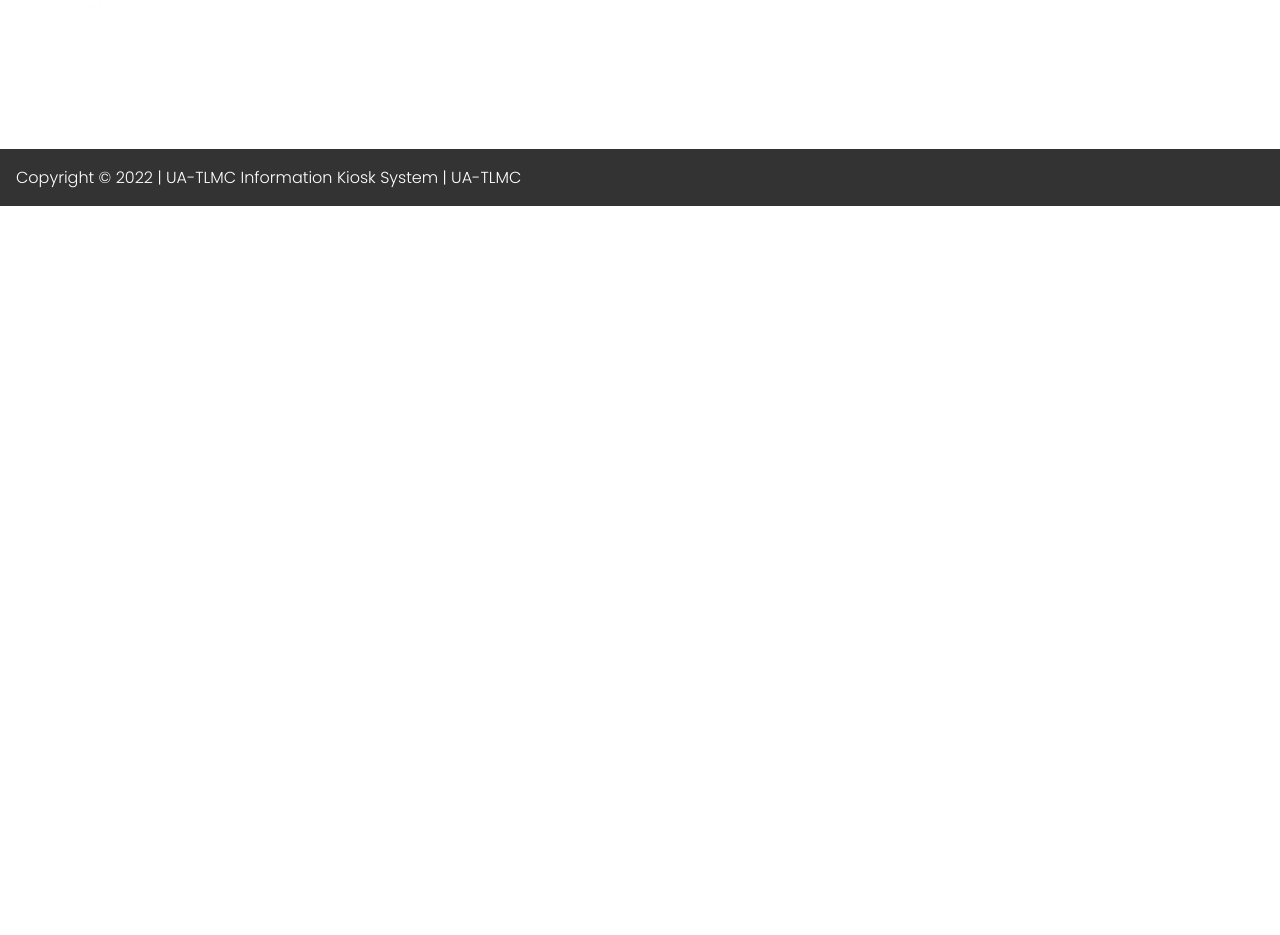
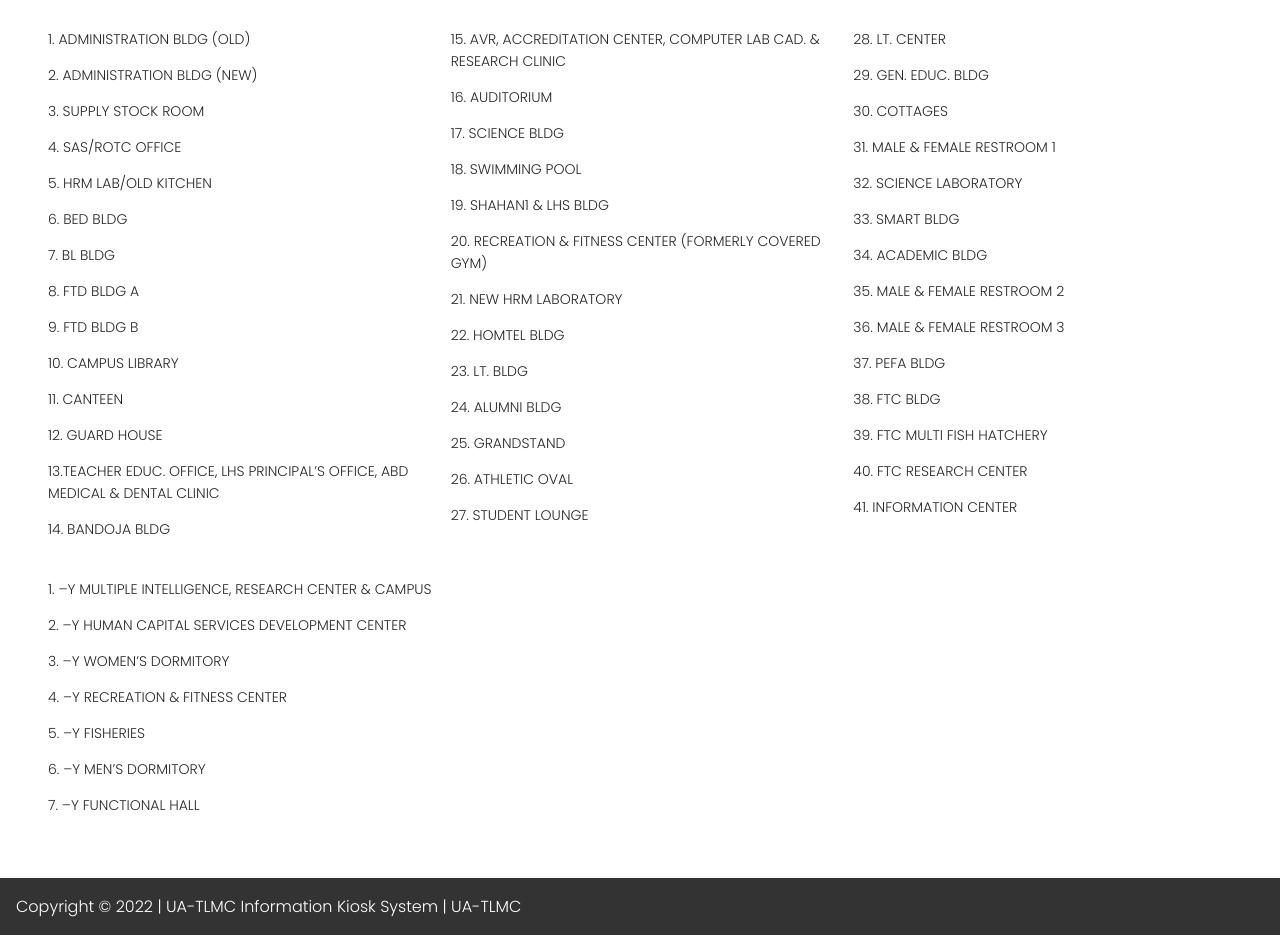
Before and after one commit to reyrey1616/information-kiosk-system, a React (Create React App) app: page / in a window 1280 px wide. Shown: the part 2180-3115 px from the top of the page. Before the commit the page ends 2386 px from the top, so only its background shows below. Built offline with nearby package versions, Linux system fonts and the light colour scheme.

Commit message:
added map legend

```diff
--- a/src/pages/home/home.page.jsx
+++ b/src/pages/home/home.page.jsx
@@ -85,6 +85,74 @@
         <center>
           <img src={Map} className="campus-map" alt="UA-TLMC Campus Map" />
         </center>
+
+        <p className="fs-3">Legend</p>
+        <div className="p-2 row">
+          <div className="col-md-4 col-xs-6">
+            <p>1. ADMINISTRATION BLDG (OLD)</p>
+            <p>2. ADMINISTRATION BLDG (NEW)</p>
+            <p>3. SUPPLY STOCK ROOM</p>
+            <p>4. SAS/ROTC OFFICE</p>
+            <p>5. HRM LAB/OLD KITCHEN</p>
+            <p>6. BED BLDG</p>
+            <p>7. BL BLDG</p>
+            <p>8. FTD BLDG A</p>
+            <p>9. FTD BLDG B</p>
+            <p>10. CAMPUS LIBRARY</p>
+            <p>11. CANTEEN </p>
+            <p>12. GUARD HOUSE</p>
+            <p>
+              13.TEACHER EDUC. OFFICE, LHS PRINCIPAL’S OFFICE, ABD MEDICAL &
+              DENTAL CLINIC
+            </p>
+            <p>14. BANDOJA BLDG</p>
+          </div>
+          <div className="col-md-4 col-xs-6">
+            <p>
+              15. AVR, ACCREDITATION CENTER, COMPUTER LAB CAD. & RESEARCH CLINIC
+            </p>
+            <p>16. AUDITORIUM</p>
+            <p>17. SCIENCE BLDG</p>
+            <p>18. SWIMMING POOL</p>
+            <p>19. SHAHAN1 & LHS BLDG</p>
+            <p>20. RECREATION & FITNESS CENTER (FORMERLY COVERED GYM)</p>
+            <p>21. NEW HRM LABORATORY</p>
+            <p>22. HOMTEL BLDG</p>
+            <p>23. LT. BLDG</p>
+            <p>24. ALUMNI BLDG</p>
+            <p>25. GRANDSTAND</p>
+            <p>26. ATHLETIC OVAL</p>
+            <p>27. STUDENT LOUNGE</p>
+          </div>
+          <div className="col-md-4 col-xs-6">
+            <p>28. LT. CENTER</p>
+            <p>29. GEN. EDUC. BLDG</p>
+            <p>30. COTTAGES</p>
+            <p>31. MALE & FEMALE RESTROOM 1</p>
+            <p>32. SCIENCE LABORATORY</p>
+            <p>33. SMART BLDG</p>
+            <p>34. ACADEMIC BLDG</p>
+            <p>35. MALE & FEMALE RESTROOM 2</p>
+            <p>36. MALE & FEMALE RESTROOM 3</p>
+            <p>37. PEFA BLDG</p>
+            <p>38. FTC BLDG</p>
+            <p>39. FTC MULTI FISH HATCHERY</p>
+            <p>40. FTC RESEARCH CENTER</p>
+            <p>41. INFORMATION CENTER</p>
+          </div>
+        </div>
+
+        <div className="p-2 row mt-2">
+          <div className="col-md-12">
+            <p>1. –Y MULTIPLE INTELLIGENCE, RESEARCH CENTER & CAMPUS</p>
+            <p>2. –Y HUMAN CAPITAL SERVICES DEVELOPMENT CENTER</p>
+            <p>3. –Y WOMEN’S DORMITORY</p>
+            <p>4. –Y RECREATION & FITNESS CENTER</p>
+            <p>5. –Y FISHERIES</p>
+            <p>6. –Y MEN’S DORMITORY</p>
+            <p>7. –Y FUNCTIONAL HALL</p>
+          </div>
+        </div>
       </div>
 
       <div className="footer">
```
Also changed, not shown: src/images/map.png.
